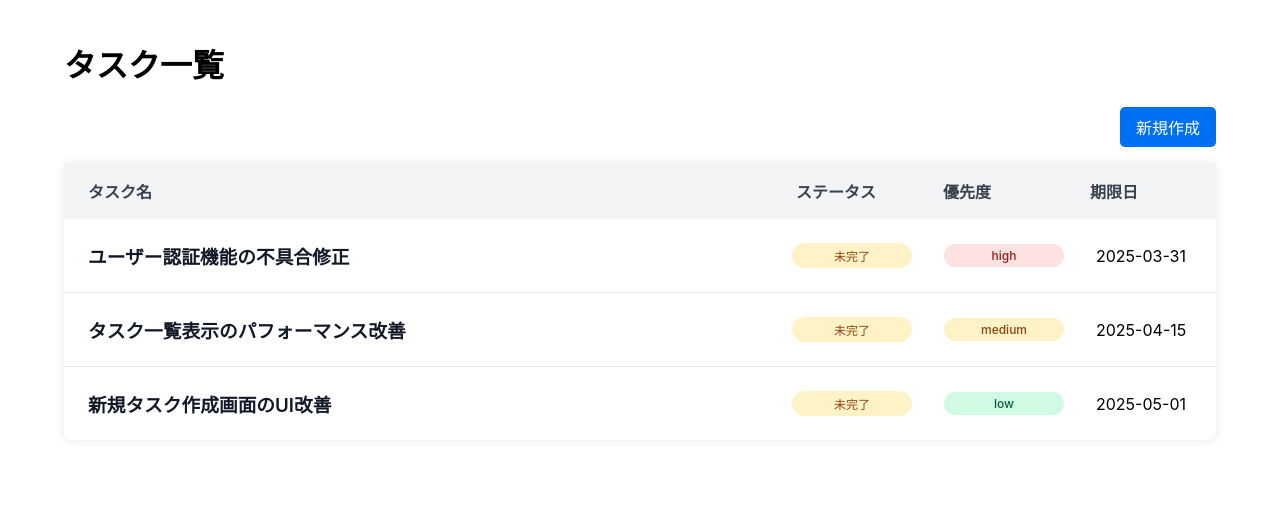
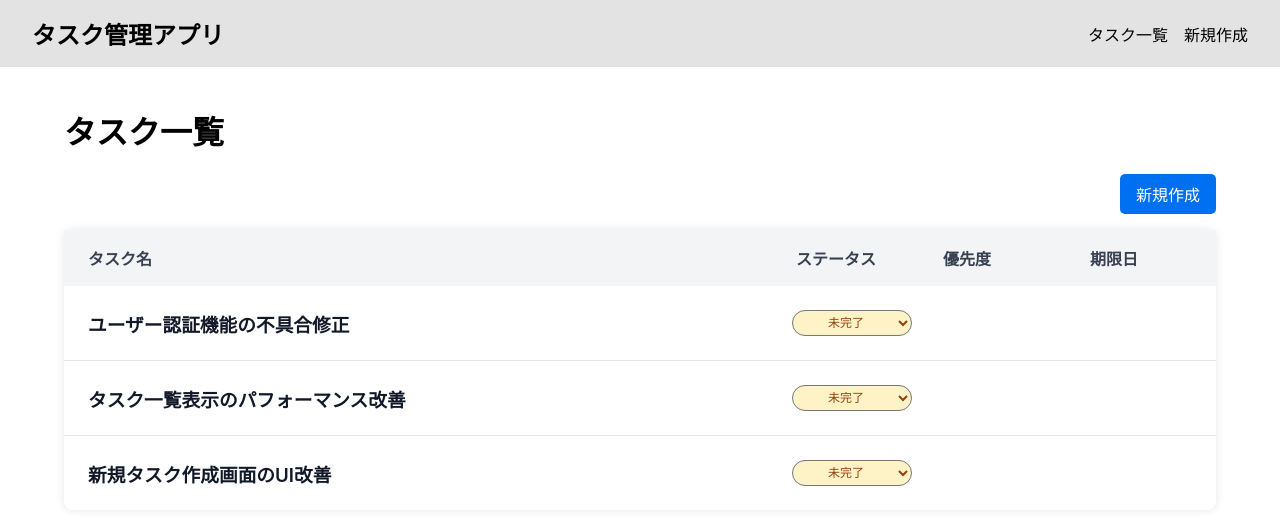
Before and after one commit to yudai142/react-task-app, a React app: page /tasks in a window 1280 px wide. Shown: the top 524 px of the page. Built offline with nearby package versions, Linux system fonts and the light colour scheme; the HTML template or start-up script is replaced by a standard one.

Commit message:
タスクステータス変更機能

```diff
--- a/src/App.tsx
+++ b/src/App.tsx
@@ -4,9 +4,12 @@
 import TaskDetailPage from "./pages/tasks/taskDetailPage";
 import TaskCreatePage from "./pages/tasks/taskCreatePage";
 import TaskEditPage from "./pages/tasks/taskEditPage";
+import Header from "./shared/components/Header";
 
 function App() {
   return (
+    <>
+      <Header />
       <Routes>
         <Route path="/" element={<HomePage />} />
         <Route path="/tasks" element={<TaskListPage />} />
@@ -14,6 +17,7 @@
         <Route path="/tasks/new" element={<TaskCreatePage />} />
         <Route path="/tasks/:id/edit" element={<TaskEditPage />} />
       </Routes>
+    </>
   );
 }
 
--- a/src/features/tasks/components/TaskCard.tsx
+++ b/src/features/tasks/components/TaskCard.tsx
@@ -6,19 +6,30 @@
 
 type Props = {
   task: Task;
+  onToggleStatus: (taskId: Task['id'], newStatus: boolean) => void;
 };
 
-export default function TaskCard({ task }: Props) {
+export default function TaskCard({ task, onToggleStatus }: Props) {
+  const handleStatusChange = (e: React.ChangeEvent<HTMLSelectElement>) => {
+    const newStatus = e.target.value === "true";
+    if (onToggleStatus) {
+      onToggleStatus(task.id, newStatus);
+    }
+  };
   return (
     <div className={styles.taskCard}>
       <Link to={`/tasks/${task.id}`} className={styles.detailLink}>
         <h3 className={styles.taskTitle}>{task.title}</h3>
       </Link>
-      <p className={`${styles.badge} ${task.status ? styles.completed : styles.incomplete}`}>
-        {getStatusLabel(task.status)}
-      </p> {/* importしたgetStatusLabel関数を使用して、引数にstatusを渡す */}
-      <p className={`${styles.badge} ${getPriorityClass(task.priority, styles)}`}>{task.priority}</p>  {/* importしたgetPriorityClass関数を使用して、引数にpriorityとstylesを渡す */}
-      <p className={styles.taskDueDate}>{task.dueDate}</p>
+
+      <select
+        value={task.status ? "true" : "false"}
+        onChange={handleStatusChange}
+        className={`${styles.badge} ${task.status ? styles.completed : styles.incomplete}`}
+      >
+        <option value="false">{getStatusLabel(false)}</option>
+        <option value="true">{getStatusLabel(true)}</option>
+      </select>
     </div>
   );
 }
--- a/src/features/tasks/containers/TaskEditFormContainer.tsx
+++ b/src/features/tasks/containers/TaskEditFormContainer.tsx
@@ -13,6 +13,7 @@
 
   // コンポーネントマウント時に、指定されたIDのタスクデータを取得
   useEffect(() => {
+  if (!id) return;
     async function fetchTask() {
       const task = await getTaskById(id);
       if (task) {
@@ -21,6 +22,7 @@
           description: task.description,
           priority: task.priority,
           dueDate: task.dueDate,
+          status: task.status // 追加
         });
       }
     }
--- a/src/features/tasks/containers/TaskFormContainer.tsx
+++ b/src/features/tasks/containers/TaskFormContainer.tsx
@@ -10,9 +10,12 @@
   const [formData, setFormData] = useState<TaskFormData>({
     title: "",
     description: "",
-    priority: "medium", // 初期値として medium を設定
+    priority: "medium",
     dueDate: "",
+    status: false
   });
+
+
 
   const navigate = useNavigate();
 
--- a/src/features/tasks/containers/TaskListContainer.tsx
+++ b/src/features/tasks/containers/TaskListContainer.tsx
@@ -4,17 +4,26 @@
 import TaskCard from "../components/TaskCard";
 import styles from "../styles/TaskListContainer.module.css";
 import { Link } from "react-router-dom";
+import { updateTask } from "../hooks/updateTask";
+
 
 export default function TaskListContainer() {
   const [tasks, setTasks] = useState<Task[]>([]);
 
+  const fetchTasks = async () => {
+    const fetchedTasks = await getTasks();
+    setTasks(fetchedTasks);
+  };
+
   useEffect(() => {
-    const fetchTasks = async () => {
-      const fetchedTasks = await getTasks();
-      setTasks(fetchedTasks);
-    };
     fetchTasks();
   }, []);
+
+  // セレクトボックスで変更されたステータスを更新する処理
+  const handleToggleStatus = async (taskId: Task['id'], newStatus: boolean) => {
+    await updateTask(String(taskId), { status: newStatus });
+    fetchTasks();
+  };
 
   return (
     <div className={styles.container}>
@@ -33,7 +42,11 @@
         </div>
         <div className={styles.taskList}>
           {tasks.map((task) => (
-            <TaskCard key={task.id} task={task} />
+            <TaskCard
+              key={task.id}
+              task={task}
+              onToggleStatus={handleToggleStatus}
+            />
           ))}
         </div>
       </div>
--- /dev/null
+++ b/src/shared/components/Header.module.css
@@ -0,0 +1,32 @@
+.header {
+  display: flex;
+  justify-content: space-between;
+  align-items: center;
+  padding: 1rem 2rem;
+  background-color: #e3e3e3;
+}
+
+.logo a {
+  color: #000;
+  text-decoration: none;
+  font-size: 1.5rem;
+  font-weight: bold;
+}
+
+.navList {
+  list-style: none;
+  display: flex;
+  gap: 1rem;
+  margin: 0;
+  padding: 0;
+}
+
+.navList li a {
+  color: #000;
+  text-decoration: none;
+  font-size: 1rem;
+}
+
+.navList li a:hover {
+  text-decoration: underline;
+}
--- /dev/null
+++ b/src/shared/components/Header.tsx
@@ -0,0 +1,22 @@
+import { Link } from "react-router-dom";
+import styles from "./Header.module.css";
+
+export default function Header() {
+  return (
+    <header className={styles.header}>
+      <div className={styles.logo}>
+        <Link to="/">タスク管理アプリ</Link>
+      </div>
+      <nav className={styles.nav}>
+        <ul className={styles.navList}>
+          <li>
+            <Link to="/tasks">タスク一覧</Link>
+          </li>
+          <li>
+            <Link to="/tasks/new">新規作成</Link>
+          </li>
+        </ul>
+      </nav>
+    </header>
+  );
+}
--- a/src/types/task.ts
+++ b/src/types/task.ts
@@ -1,6 +1,6 @@
 // タスクの優先度は「high」「medium」「low」の3種類です。
 export type Priority = "high" | "medium" | "low";
-export type TaskFormData = Omit<Task, "id" | "status" | "createdAt" | "updatedAt">;
+export type TaskFormData = Omit<Task, "id" | "createdAt" | "updatedAt">;
 
 // タスクオブジェクト全体の型を定義します。
 export interface Task {
```
Lines whose indentation alone changed are shown as unchanged.
